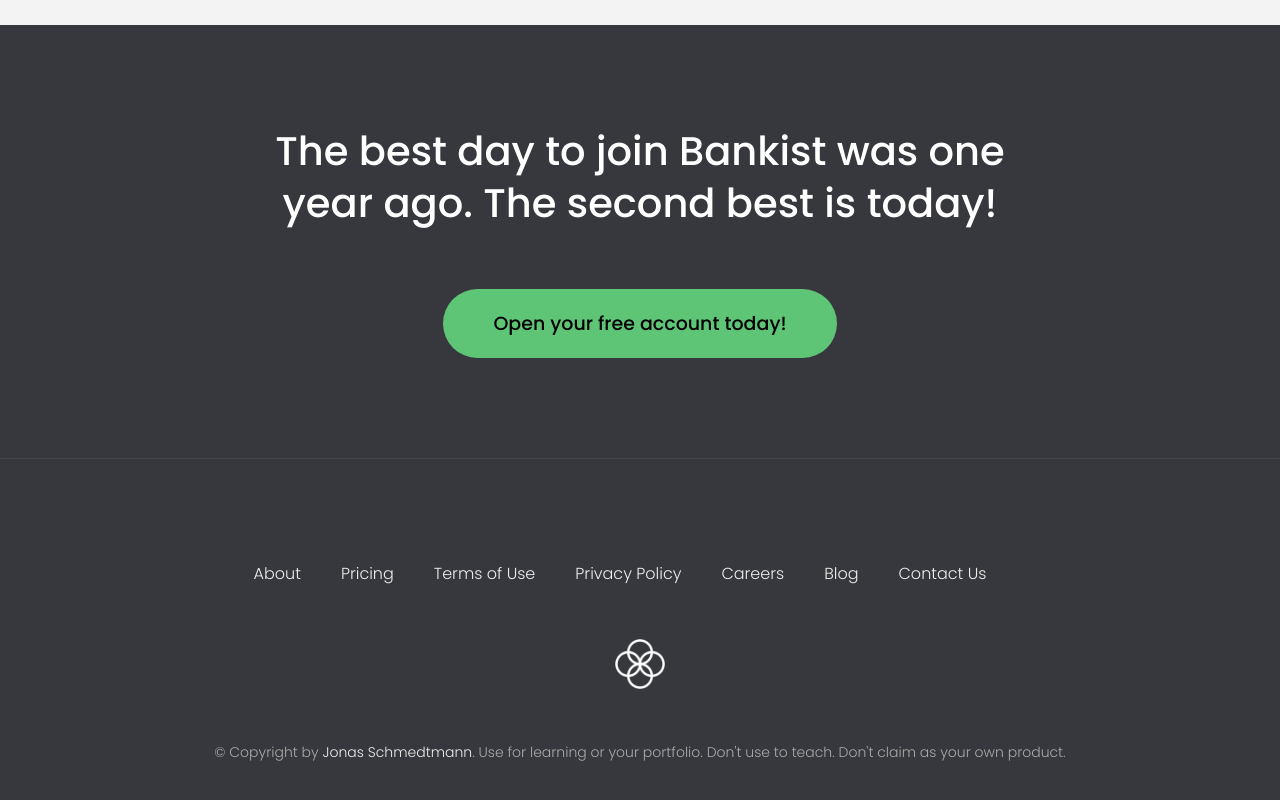
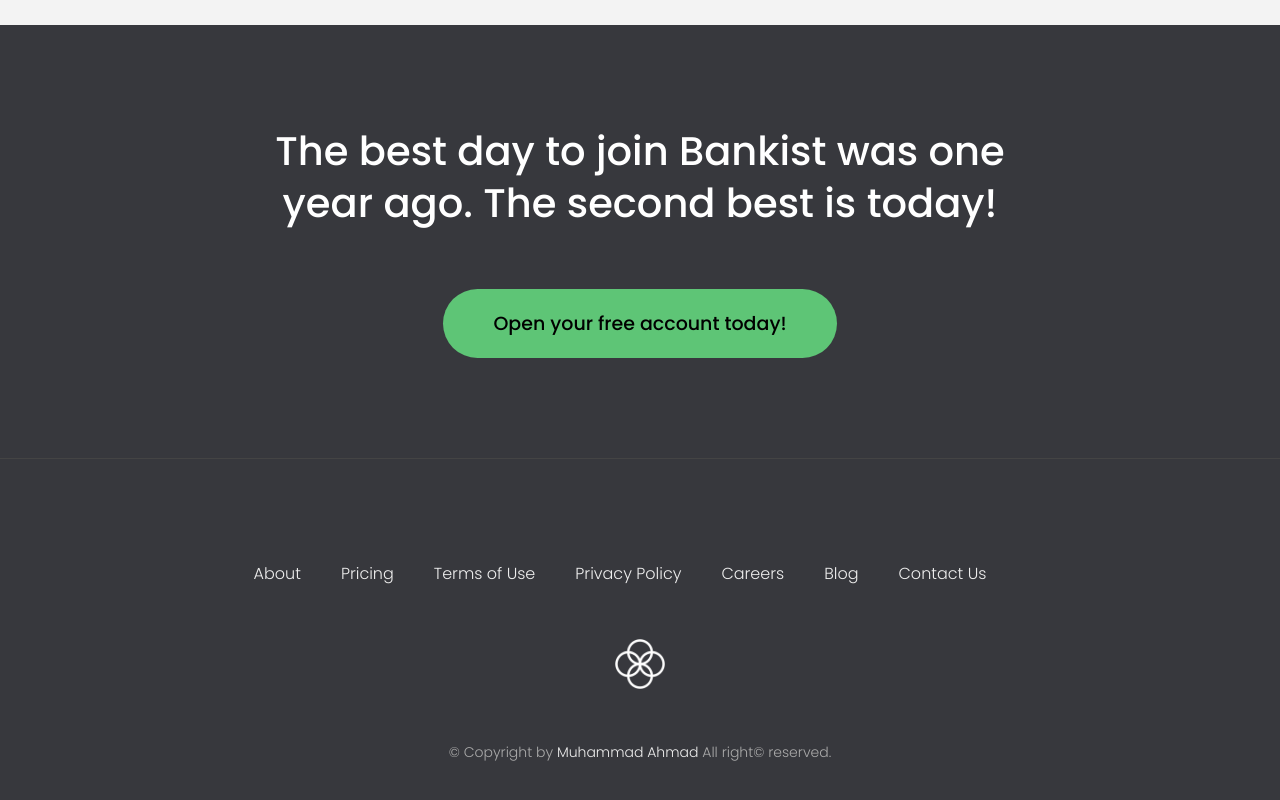
Before and after one commit to muhammad-ahmad66/Bankist-website, a plain HTML site: page index.html in a window 1280 px wide. Shown: the part 4171-4971 px from the top of the page. Drawn offline with Linux system fonts and the light colour scheme.

Commit message:
updated email link

```diff
--- a/index.html
+++ b/index.html
@@ -326,10 +326,10 @@
         <a
           class="footer__link twitter-link"
           target="_blank"
-          href="https://twitter.com/jonasschmedtman"
-          >Jonas Schmedtmann</a
-        >. Use for learning or your portfolio. Don't use to teach. Don't claim
-        as your own product.
+          href="mailto:muhammadugv66@gmail.com"
+          >Muhammad Ahmad</a
+        >
+        All right&copy; reserved.
       </p>
     </footer>
 
```
